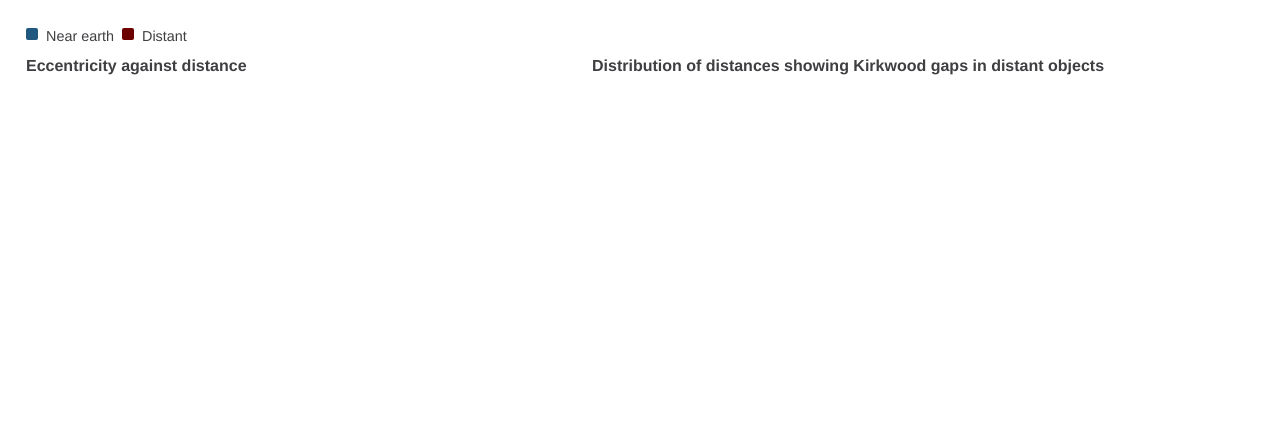
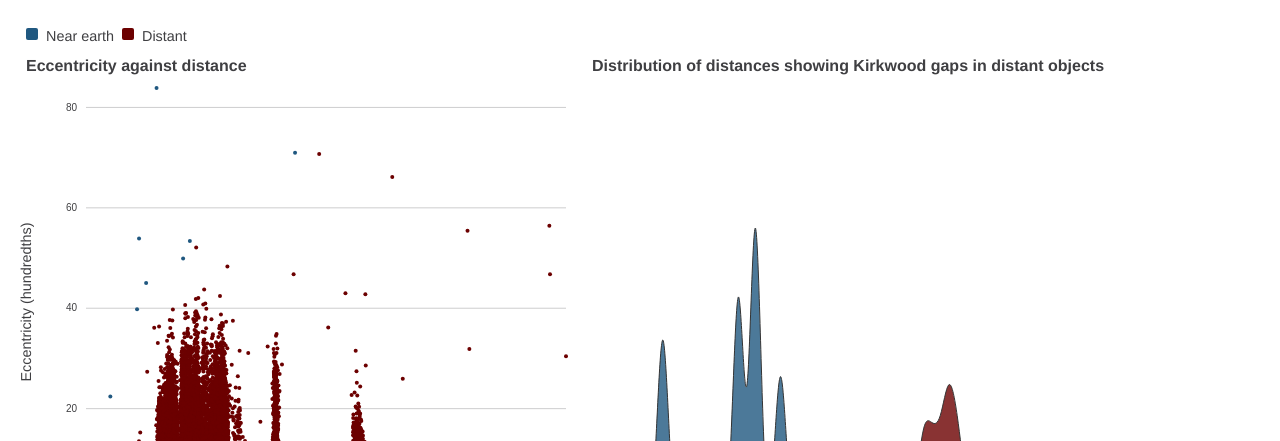
Before and after one commit to jteutenberg/figurative, a plain HTML site: page index.html in a window 1280 px wide. Shown: the part 359-800 px from the top of the page. Drawn offline with Linux system fonts and the light colour scheme.

Commit message:
D3 csv parsing, pt 2

```diff
--- a/index.html
+++ b/index.html
@@ -55,7 +55,7 @@
 		</p>
 	</div>
 	<script>
-		d3.csv("data/example_data.csv", function(raw_data) {
+		d3.csv("data/example_data.csv").then(function(raw_data) {
 			var data = new DataSet(raw_data);
 			data.rescale(true);
 
```
